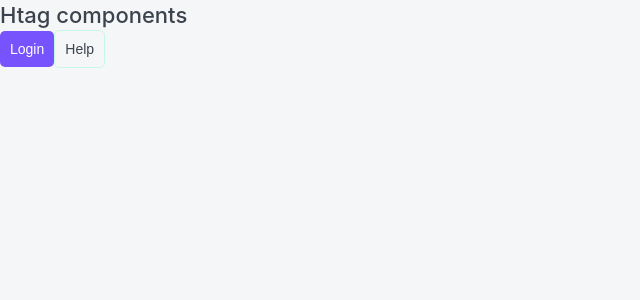
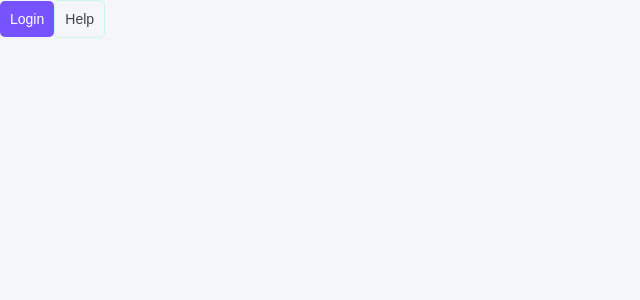
Before and after one commit to vladimirovsk/BitCodersNext, a Next.js app: page / in a window 1280 px wide. Shown: the top 300 px of the page, without its empty margins (0-640 px from the left). Built offline with nearby package versions, Linux system fonts and the light colour scheme.

Commit message:
add Jenkinsfile

```diff
--- a/pages/index.tsx
+++ b/pages/index.tsx
@@ -3,9 +3,9 @@ import {Button, Htag} from '../component';
 export default function Home():JSX.Element {
   return (
     <>
-      <Htag tag ='h2' >Htag components</Htag>
-        <Button appearance='primary' className="test">Login</Button>
-        <Button appearance='ghost'>Help</Button>
+      {/*<Htag tag ='h1' >Htag components</Htag>*/}
+      <Button appearance='primary' className="test">Login</Button>
+      <Button appearance='ghost'>Help</Button>
     </>
   )
 }
```
